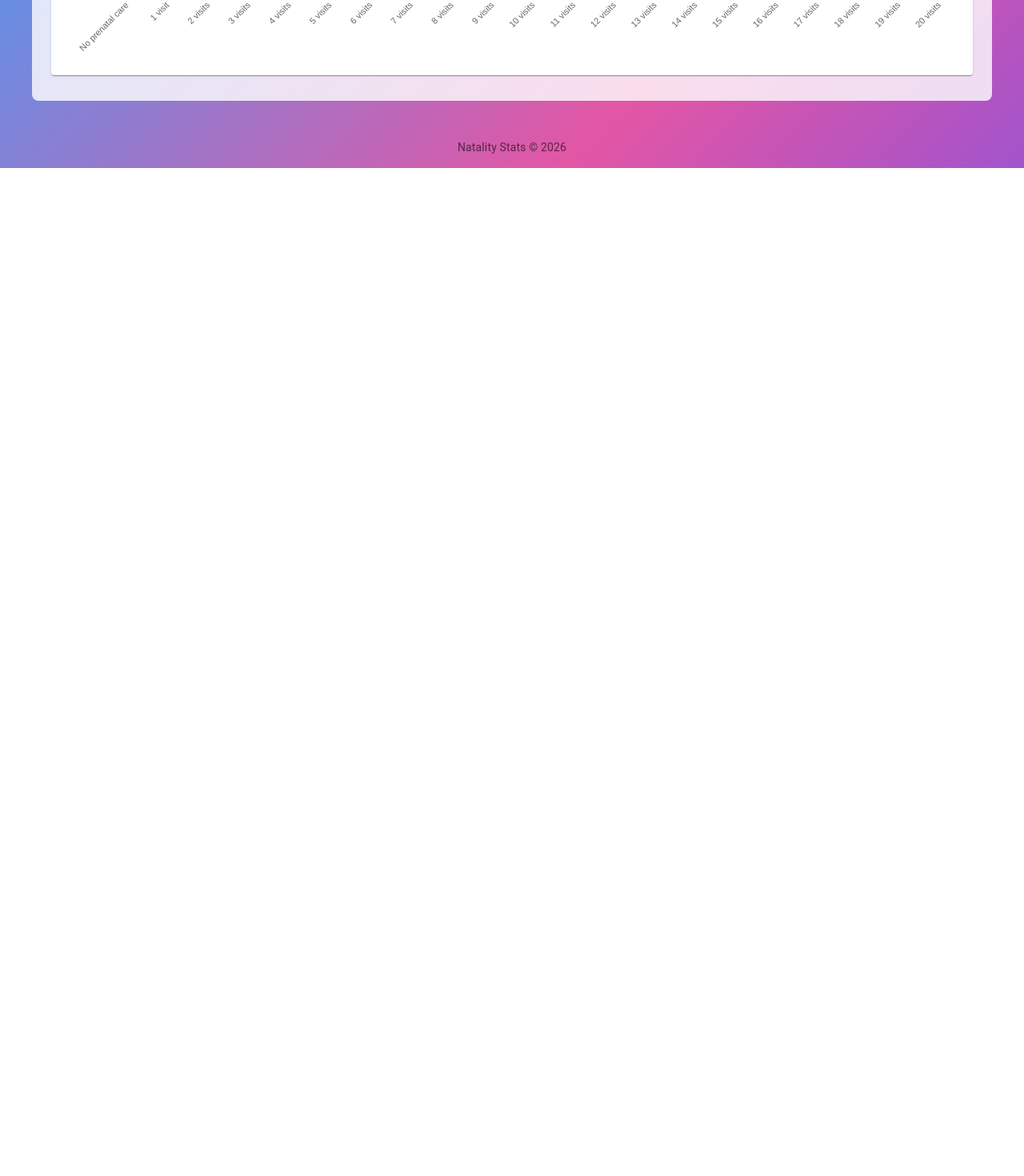
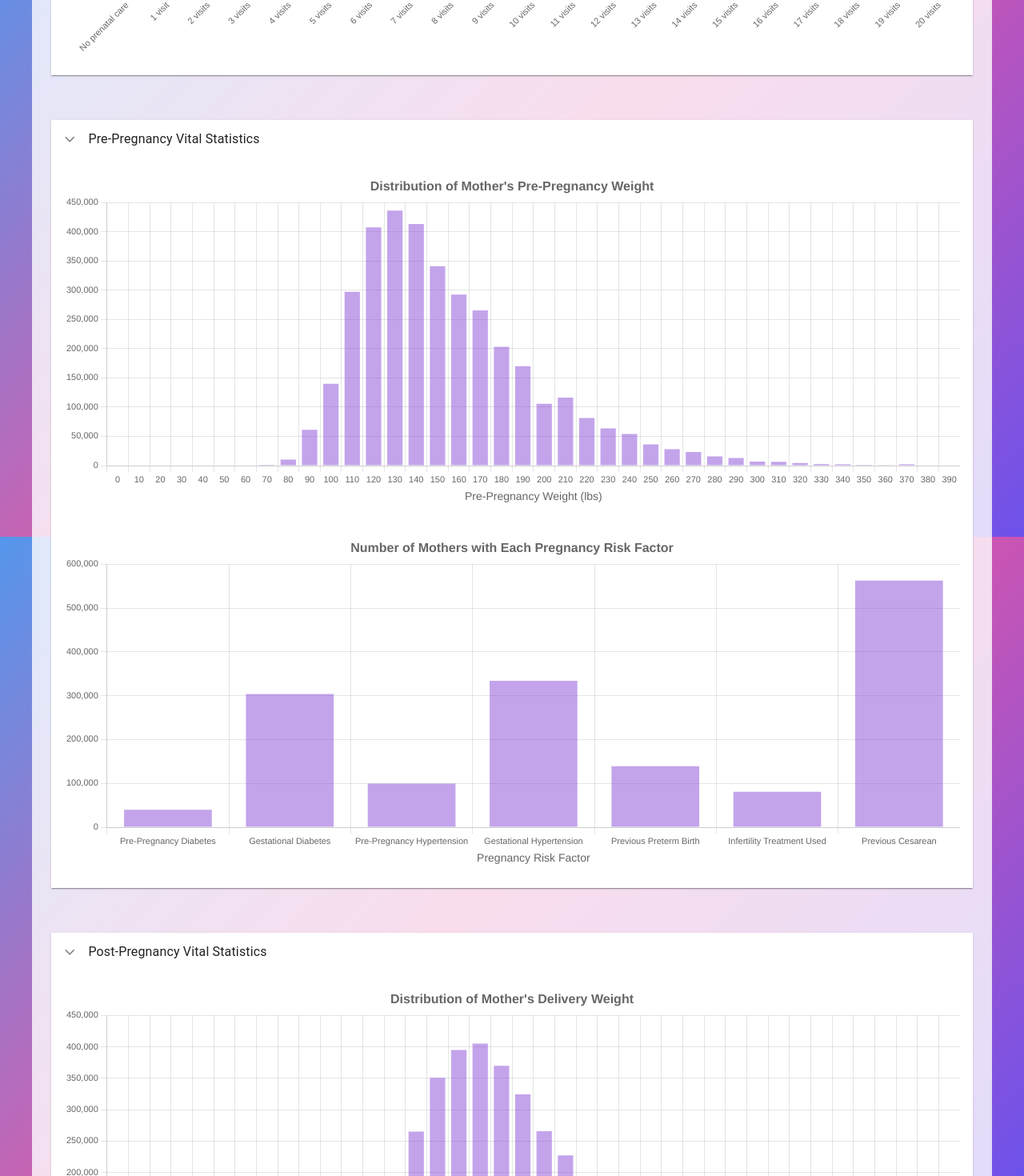
Before and after one commit to shroommu/natality-stats, a Next.js app in the folder frontend/: page / in a window 1280 px wide. Shown: the part 2529-3999 px from the top of the page at 80% size. Before the commit the page ends 2739 px from the top, so only its background shows below. Built offline with nearby package versions, Linux system fonts and the light colour scheme.

Commit message:
add new charts

```diff
--- a/frontend/app/page.tsx
+++ b/frontend/app/page.tsx
@@ -20,6 +20,11 @@ import FathersRace from "@/charts/FathersRace";
 import FathersAge from "@/charts/FathersAge";
 import MonthPrenatalCareStarted from "@/charts/MonthPrenatalCareStarted";
 import NumberOfPrenatalVisits from "@/charts/NumberOfPrenatalVisits";
+import PrePregnancyWeight from "@/charts/PrePregnancyWeight";
+import PresenceOfPregnancyRiskFactors from "@/charts/PresenceOfPregnancyRiskFactors";
+import WeightGain from "@/charts/WeightGain";
+import MothersBMI from "@/charts/MothersBMI";
+import DeliveryWeight from "@/charts/DeliveryWeight";
 
 const AccordionSummary = styled((props: AccordionSummaryProps) => (
   <MuiAccordionSummary
@@ -40,10 +45,11 @@ const AccordionSummary = styled((props: AccordionSummaryProps) => (
     margin: theme.spacing(1.5, 0),
     marginLeft: theme.spacing(2),
   },
-  [`& .${accordionSummaryClasses.content}.${accordionSummaryClasses.expanded}`]: {
-    margin: theme.spacing(1.5, 0),
-    marginLeft: theme.spacing(2),
-  },
+  [`& .${accordionSummaryClasses.content}.${accordionSummaryClasses.expanded}`]:
+    {
+      margin: theme.spacing(1.5, 0),
+      marginLeft: theme.spacing(2),
+    },
   ...theme.applyStyles("dark", {
     backgroundColor: "rgba(255, 255, 255, .05)",
   }),
@@ -129,7 +135,10 @@ export default function Home() {
               </Typography>
               <Typography
                 variant="h4"
-                sx={{ fontWeight: 600, fontSize: { xs: "1.65rem", sm: "2rem" } }}
+                sx={{
+                  fontWeight: 600,
+                  fontSize: { xs: "1.65rem", sm: "2rem" },
+                }}
                 gutterBottom
               >
                 3,659,289
@@ -143,7 +152,10 @@ export default function Home() {
               </Typography>
               <Typography
                 variant="h4"
-                sx={{ fontWeight: 600, fontSize: { xs: "1.65rem", sm: "2rem" } }}
+                sx={{
+                  fontWeight: 600,
+                  fontSize: { xs: "1.65rem", sm: "2rem" },
+                }}
               >
                 11 births
               </Typography>
@@ -159,7 +171,10 @@ export default function Home() {
               </Typography>
               <Typography
                 variant="h4"
-                sx={{ fontWeight: 600, fontSize: { xs: "1.65rem", sm: "2rem" } }}
+                sx={{
+                  fontWeight: 600,
+                  fontSize: { xs: "1.65rem", sm: "2rem" },
+                }}
               >
                 56.6 births
               </Typography>
@@ -208,6 +223,59 @@ export default function Home() {
           <NumberOfPrenatalVisits />
         </AccordionDetails>
       </Accordion>
+      <Accordion defaultExpanded>
+        <AccordionSummary>
+          <Typography component="span">
+            Pre-Pregnancy Vital Statistics
+          </Typography>
+        </AccordionSummary>
+        <AccordionDetails
+          sx={{
+            px: { xs: 1, sm: 2 },
+            py: { xs: 1.5, sm: 2 },
+            display: "flex",
+            flexDirection: "column",
+            gap: 3,
+          }}
+        >
+          <PrePregnancyWeight />
+          {/* <MothersBMI /> */}
+          <PresenceOfPregnancyRiskFactors />
+        </AccordionDetails>
+      </Accordion>
+      <Accordion defaultExpanded>
+        <AccordionSummary>
+          <Typography component="span">
+            Post-Pregnancy Vital Statistics
+          </Typography>
+        </AccordionSummary>
+        <AccordionDetails
+          sx={{
+            px: { xs: 1, sm: 2 },
+            py: { xs: 1.5, sm: 2 },
+            display: "flex",
+            flexDirection: "column",
+            gap: 3,
+          }}
+        >
+          <DeliveryWeight />
+          <WeightGain />
+        </AccordionDetails>
+      </Accordion>
+      {/* <Accordion defaultExpanded>
+        <AccordionSummary>
+          <Typography component="span">Newborn Vital Statistics</Typography>
+        </AccordionSummary>
+        <AccordionDetails
+          sx={{
+            px: { xs: 1, sm: 2 },
+            py: { xs: 1.5, sm: 2 },
+            display: "flex",
+            flexDirection: "column",
+            gap: 3,
+          }}
+        ></AccordionDetails>
+      </Accordion> */}
     </Box>
   );
 }
```
